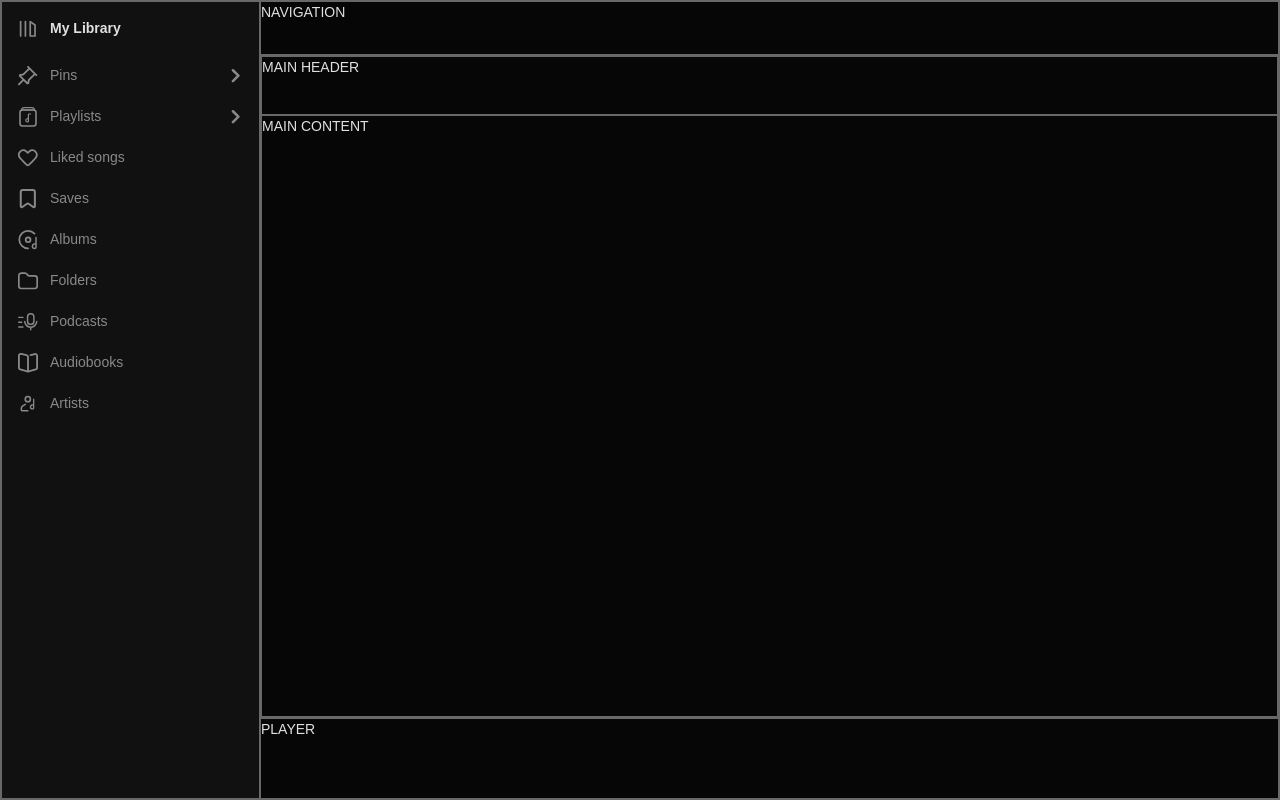
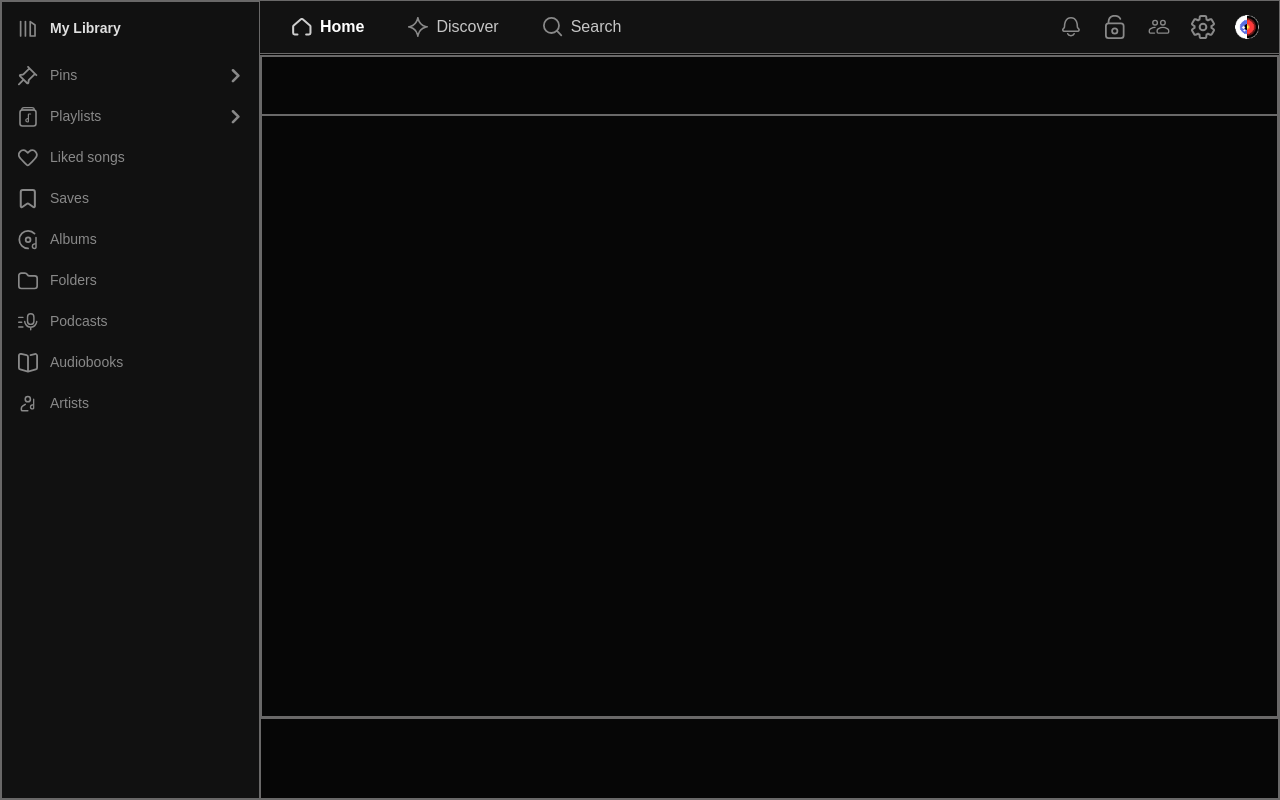
Before and after one commit to Bolqo/spotify-ui-clone-code-reapers, a website: page index.html in a window 1280 px wide. Drawn offline with nearby package versions, Linux system fonts and the light colour scheme; files that its build step writes are made by us from their sources; a web font is replaced by a local one.

Commit message:
Update SCSS and CSS with correct icons

```diff
--- a/index.html
+++ b/index.html
@@ -82,19 +82,46 @@
             </div>
         </aside>
         <nav class="app__nav">
+            <nav class="app__nav">
+  <div class="nav__left">
+    <!-- Hidden radio inputs -->
+    <input type="radio" name="nav-btn" id="home" checked>
+    <input type="radio" name="nav-btn" id="discover">
+    <input type="radio" name="nav-btn" id="search">
+
+    <!-- Labels as buttons -->
+    <label class="nav__btn" for="home">
+      <span class="nav__icon home"></span>Home
+    </label>
+    <label class="nav__btn" for="discover">
+      <span class="nav__icon discover"></span>Discover
+    </label>
+    <label class="nav__btn" for="search">
+      <span class="nav__icon search"></span>Search
+    </label>
+  </div>
+
+  <div class="nav__right">
+  <span class="icon notification"></span>
+  <span class="icon lock"></span>
+  <span class="icon friends"></span>
+  <span class="icon settings"></span>
+  <span class="icon avatar"></span>
+</div>
+</nav>
                 <!--This is app navigation-->
-        NAVIGATION</nav>
+        </nav>
         <div class="app__main">
             <header class="main__header">
                 <!--This is app main header-->
-            MAIN HEADER</header>
+            </header>
             <main class="main__content">
                 <!--This is app main content-->
-            MAIN CONTENT</main>
+            </main>
         </div>
         <footer class="app__player">
                 <!--This is app player-->
-        PLAYER</footer>
+        </footer>
     </div>
 </body>
 </html>
--- a/src/scss/layout/_header.scss
+++ b/src/scss/layout/_header.scss
@@ -0,0 +1,150 @@
+.app__nav {
+  display: flex;
+  justify-content: space-between;
+  align-items: center;
+  position: fixed;
+  top: 0;
+  left: 259px;
+  width: calc(100% - 259px);
+  height: 54px;
+  background: #121212;
+  padding: 0 20px;
+  box-sizing: border-box;
+  z-index: 10;
+}
+
+.nav__left {
+  display: flex;
+  align-items: center;
+  gap: 20px;
+
+  input[type="radio"] {
+    display: none;
+  }
+}
+
+.nav__btn {
+  display: flex;
+  align-items: center;
+  gap: 8px;
+  cursor: pointer;
+  color: rgba(255, 255, 255, 0.76);
+  font-size: 16px;
+  padding: 6px 12px;
+  border-radius: 4px;
+  background: none;
+  border: none;
+  transition: 0.2s;
+
+  &:hover {
+    color: white;
+    font-weight: 600;
+    background: rgba(255, 255, 255, 0.1);
+
+    .nav__icon {
+      filter: brightness(1.5);
+    }
+  }
+}
+
+.nav__icon {
+  display: inline-block;
+  width: 20px;
+  height: 20px;
+  background-size: contain;
+  background-repeat: no-repeat;
+  background-position: center;
+  transition: filter 0.2s;
+
+  &.home {
+    background-image: url('../assets/icons/home.svg');
+  }
+
+  &.discover {
+    background-image: url('../assets/icons/discover.svg');
+  }
+
+  &.search {
+    background-image: url('../assets/icons/search.svg');
+  }
+}
+
+#home:checked ~ label[for="home"] {
+  color: white;
+  font-weight: 600;
+
+  .nav__icon {
+   background-image: url('../assets/icons/home.svg');
+    filter: brightness(1.5);
+  }
+
+  &:hover .nav__icon {
+    filter: brightness(1.7);
+  }
+}
+
+#discover:checked ~ label[for="discover"] {
+  color: white;
+  font-weight: 600;
+
+  .nav__icon {
+    background-image: url('../assets/icons/discover.svg');
+    filter: brightness(1.5);
+  }
+
+  &:hover .nav__icon {
+    filter: brightness(1.7);
+  }
+}
+
+#search:checked ~ label[for="search"] {
+  color: white;
+  font-weight: 600;
+
+  .nav__icon {
+    background-image: url('../assets/icons/search.svg');
+    filter: brightness(1.5);
+  }
+
+  &:hover .nav__icon {
+    filter: brightness(1.7);
+  }
+}
+
+.nav__right {
+  display: flex;
+  flex-direction: row;
+  align-items: center;
+  gap: 20px;
+
+  .icon {
+    display: inline-block;
+    width: 24px;
+    height: 24px;
+    background-size: contain;
+    background-repeat: no-repeat;
+    background-position: center;
+    cursor: pointer;
+    transition: filter 0.2s;
+
+    &.notification {
+      background-image: url('../assets/icons/notification.svg');
+    }
+
+    &.lock {
+      background-image: url('../assets/icons/lock.svg');
+    }
+
+    &.friends {
+      background-image: url('../assets/icons/friends.svg');
+    }
+
+    &.settings {
+      background-image: url('../assets/icons/settings.svg');
+    }
+
+    &.avatar {
+      background-image: url('../assets/icons/avatar.png');
+    }
+  }
+}
```
Also changed, not shown: src/scss/main.css (added), 1 other file.
